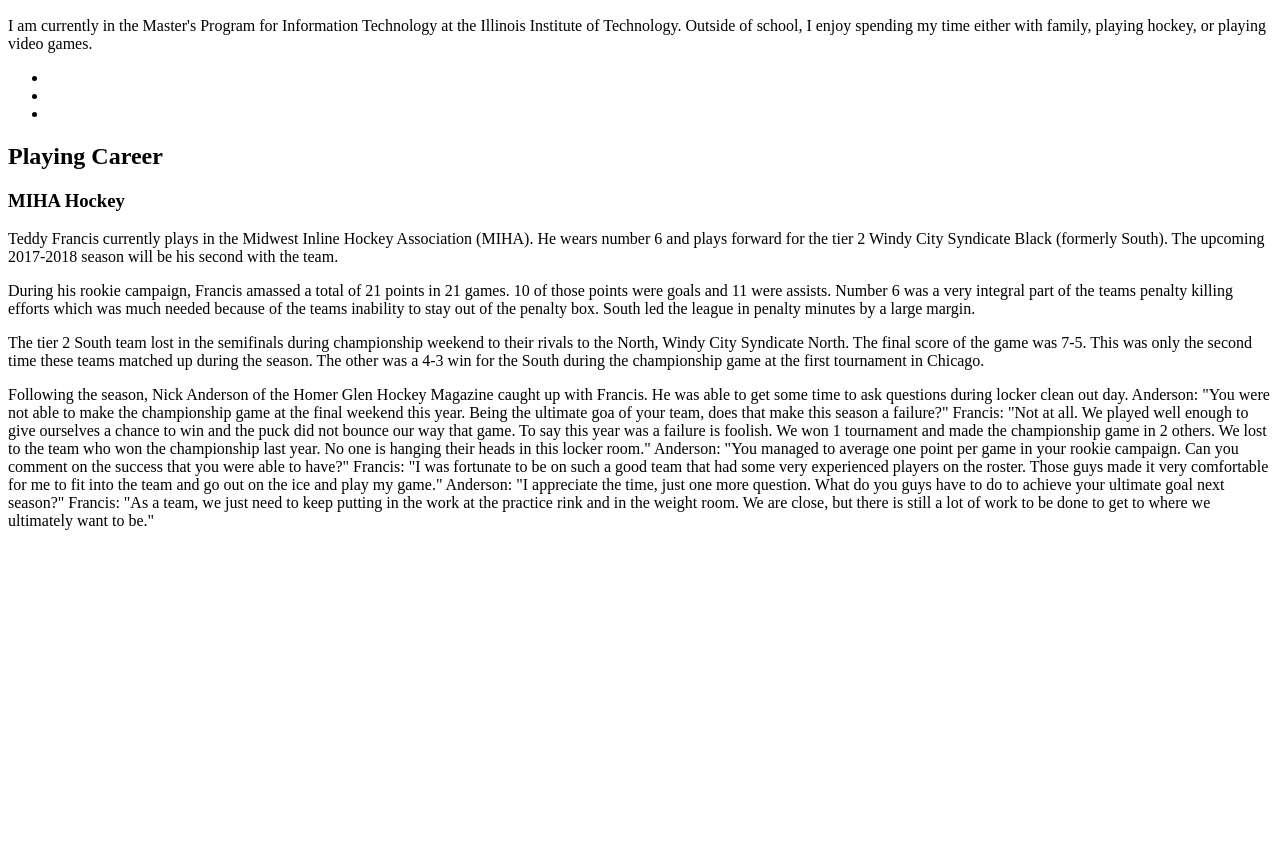
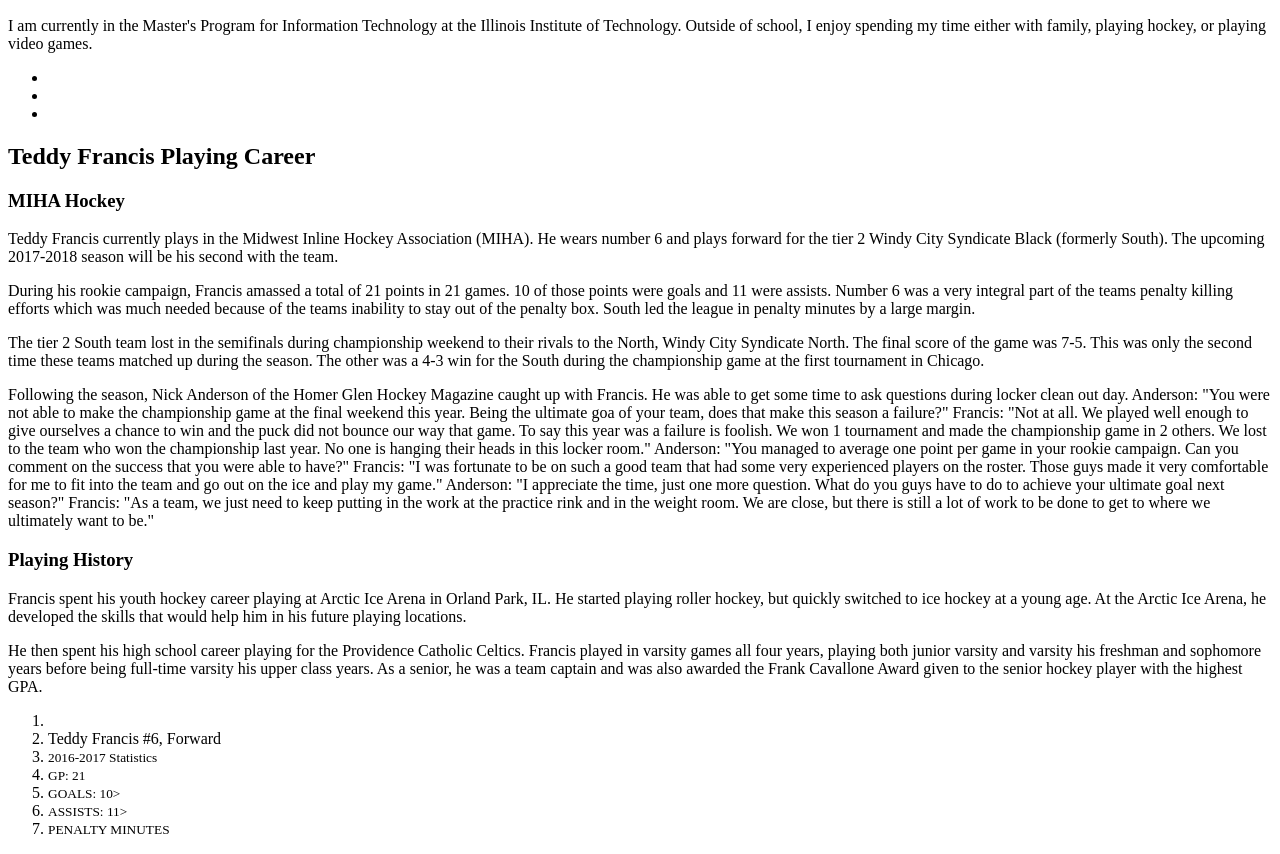
Before and after one commit to TeddyFrancis/itmd-361-project-1, a plain HTML site: page page-2.html in a window 1280 px wide. Shown: the part 50-904 px from the top of the page. Before the commit the page ends 800 px from the top, so only its background shows below. Drawn offline with Linux system fonts and the light colour scheme.

Commit message:
Finished text content, subject to change. Need to insert picture in aside tag, possibly add link to MIHA website. Will check with Prof Stolley if that is okay for project

```diff
--- a/page-2.html
+++ b/page-2.html
@@ -26,7 +26,7 @@
 
 <main id="content">
   <article class="main page">
-    <h2>Playing Career</h2>
+    <h2>Teddy Francis Playing Career</h2>
       <article>
         <h3>MIHA Hockey</h3>
           <p>
@@ -84,6 +84,35 @@
           </p>
       </article>
   </article>
+  <article>
+    <h3>Playing History</h3>
+      <p>
+        Francis spent his youth hockey career playing at Arctic Ice Arena in
+        Orland Park, IL. He started playing roller hockey, but quickly switched
+        to ice hockey at a young age. At the Arctic Ice Arena, he developed the
+        skills that would help him in his future playing locations.
+      </p>
+      <p>
+        He then spent his high school career playing for the Providence Catholic
+        Celtics. Francis played in varsity games all four years, playing both
+        junior varsity and varsity his freshman and sophomore years before
+        being full-time varsity his upper class years. As a senior, he was a team
+        captain and was also awarded the Frank Cavallone Award given to the
+        senior hockey player with the highest GPA.
+      </p>
+  </article>
 </main>
+
+<aside>
+  <ol>
+    <li><!--here will be the picture playing hockey--></li>
+    <li>Teddy Francis #6, Forward</li>
+    <li><small>2016-2017 Statistics</small></li>
+    <li><small>GP: 21</small></li>
+    <li><small>GOALS: 10></small></li>
+    <li><small>ASSISTS: 11></small></li>
+    <li><small>PENALTY MINUTES</small></li>
+  </ol>
+</aside>
 </body>
 </html>
```
